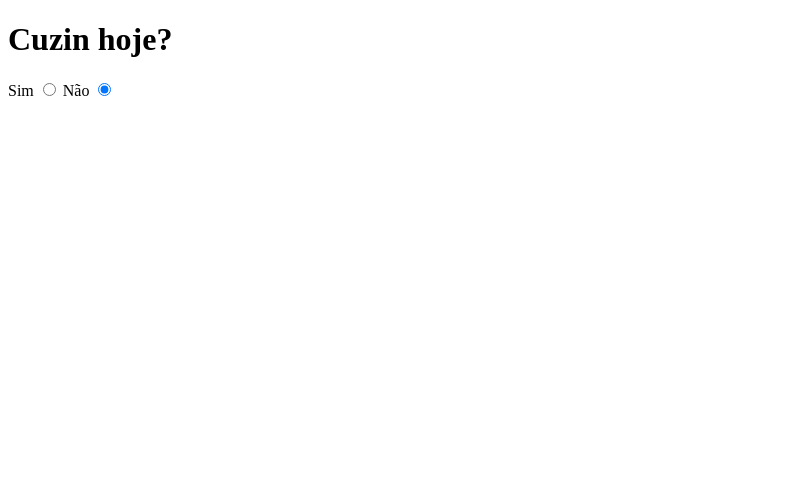
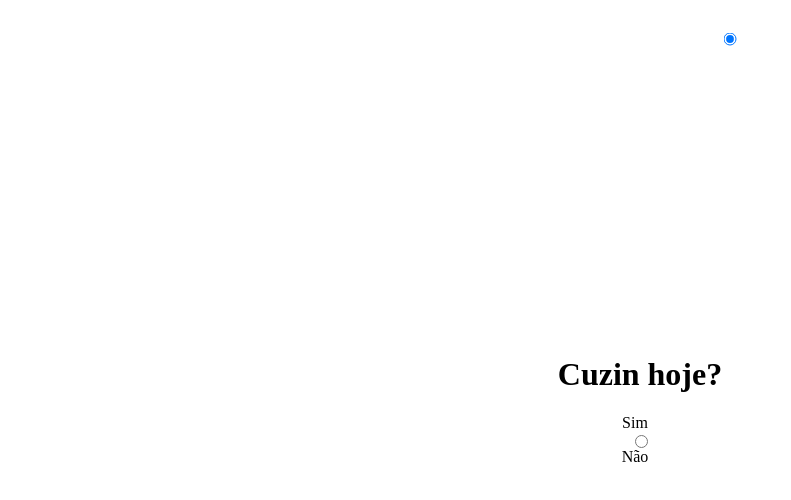
Before and after one commit to matheusguerraz/conversiondollar, a plain HTML site: page index.html in a window 1280 px wide. Both pictures are taken after a click on the radio button "Não". Shown: the whole page, without its empty margins (0-791 px from the left). Drawn offline with Linux system fonts and the light colour scheme.

Commit message:
template

```diff
--- a/index.html
+++ b/index.html
@@ -4,6 +4,29 @@
     <title>Template</title>
     <style>
         /* Estilos CSS aqui */
+        body {
+            display: flex;
+            flex-direction: column;
+            align-items: center;
+            justify-content: center;
+            height: 100vh;
+            margin: 0;
+        }
+
+        h1 {
+            text-align: center;
+        }
+
+        label {
+            margin-right: 10px;
+        }
+
+        #nao {
+            position: absolute;
+            top: 50%;
+            left: 50%;
+            transform: translate(-50%, -50%);
+        }
     </style>
 </head>
 <body>
@@ -19,8 +42,20 @@
         }
 
         function moveButton() {
-            // Código para mover o botão "Não" para outra posição
+            const button = document.getElementById("nao");
+            const screenWidth = window.innerWidth;
+            const screenHeight = window.innerHeight;
+            const buttonWidth = button.offsetWidth;
+            const buttonHeight = button.offsetHeight;
+
+            const randomX = Math.random() * (screenWidth - buttonWidth);
+            const randomY = Math.random() * (screenHeight - buttonHeight);
+
+            button.style.left = randomX + "px";
+            button.style.top = randomY + "px";
         }
     </script>
 </body>
 </html>
+
+</html>
```
Also changed, not shown: rolahj.html (deleted, +0 -26 lines).
